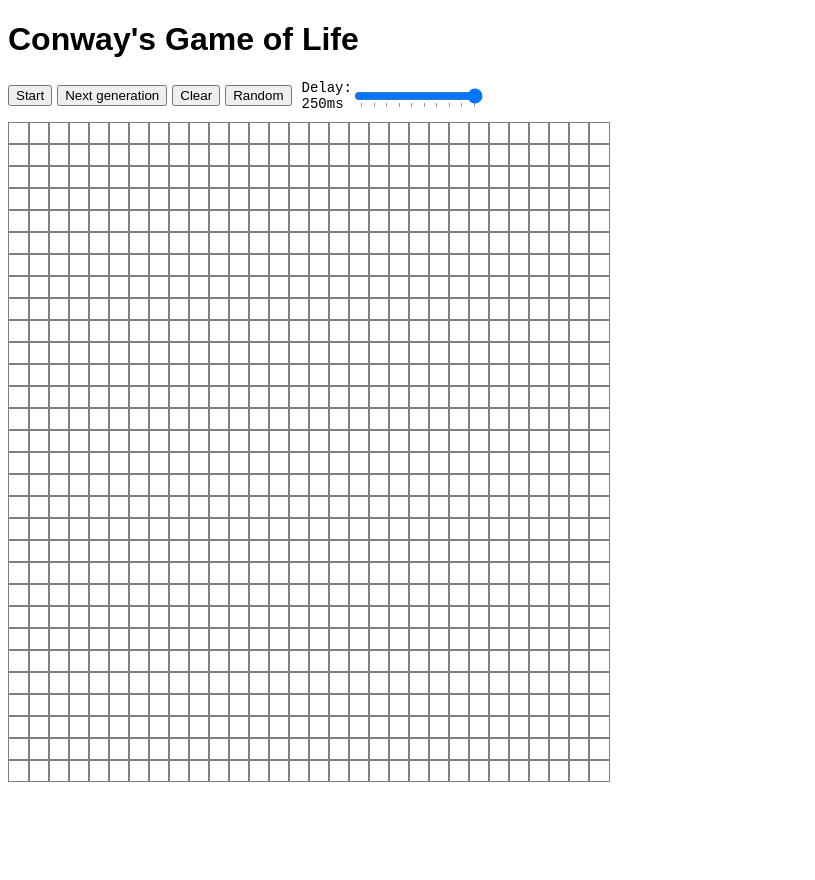
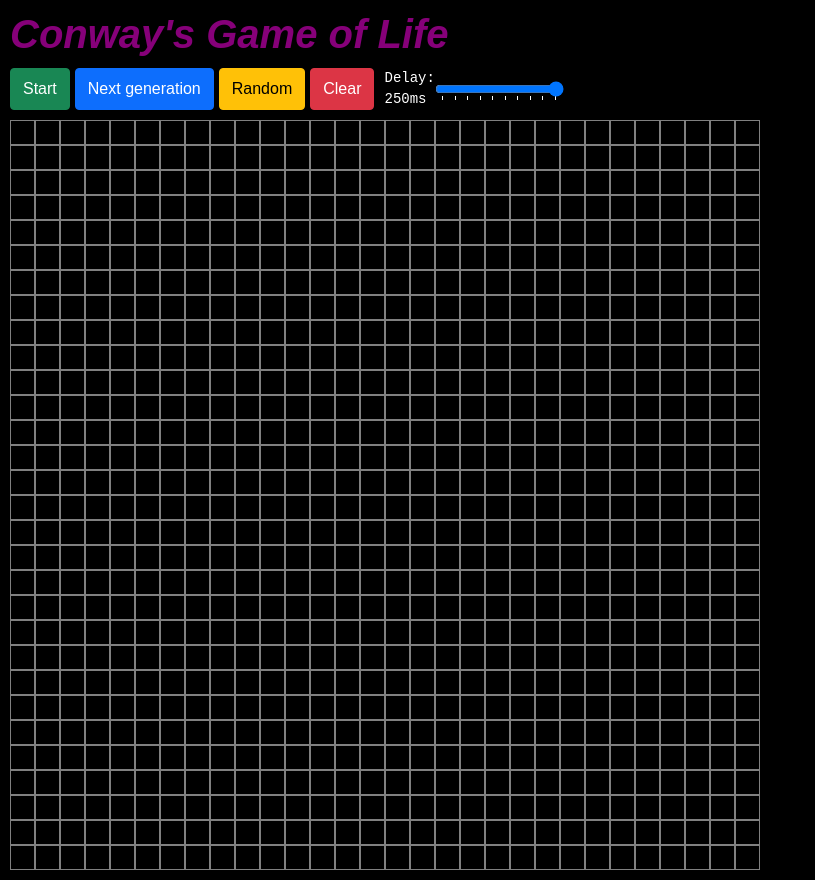
Before and after one commit to vancomm/game-of-life, a React app: page / in a window 1280 px wide. Shown: the whole page, without its empty margins (0-815 px from the left). Before the commit the page ends 800 px from the top, so only its background shows below. Built offline with nearby package versions, Linux system fonts and the light colour scheme.

Commit message:
dark theme

```diff
--- a/index.html
+++ b/index.html
@@ -6,6 +6,8 @@
   <meta http-equiv="X-UA-Compatible" content="IE=edge">
   <meta name="viewport" content="width=device-width, initial-scale=1.0">
   <title>Game of Life</title>
+  <link rel="stylesheet" href="https://cdn.jsdelivr.net/npm/bootstrap@5.1.3/dist/css/bootstrap.min.css"
+    integrity="sha384-1BmE4kWBq78iYhFldvKuhfTAU6auU8tT94WrHftjDbrCEXSU1oBoqyl2QvZ6jIW3" crossorigin="anonymous" />
 </head>
 
 <body>
--- a/package.json
+++ b/package.json
@@ -42,12 +42,14 @@
   "dependencies": {
     "@fastify/static": "^6.4.0",
     "@reduxjs/toolkit": "^1.8.2",
+    "bootstrap": "^5.1.3",
     "classnames": "^2.3.1",
     "express": "^4.18.1",
     "fastify": "^4.0.3",
     "immer": "^9.0.15",
     "prop-types": "^15.8.1",
     "react": "^18.1.0",
+    "react-bootstrap": "^2.4.0",
     "react-dom": "^18.1.0",
     "react-redux": "^8.0.2"
   }
--- a/src/components/App.jsx
+++ b/src/components/App.jsx
@@ -7,9 +7,10 @@ import React, {
 } from 'react';
 import produce from 'immer';
 import cn from 'classnames';
+import Button from 'react-bootstrap/Button';
 import Slider from './Slider.jsx';
 
-const CELL_SIZE = '20px';
+const CELL_SIZE = '25px';
 const NUM_ROWS = 30;
 const NUM_COLS = 30;
 const RND_SPARSITY = 0.8;
@@ -109,62 +110,35 @@ export default function App() {
     }));
   };
 
-  // useEffect(() => {
-  //   const handleKeyDown = (e) => {
-  //     switch (e.key) {
-  //       case 's': {
-  //         e.preventDefault();
-  //         toggleRunning();
-  //         break;
-  //       }
-  //       case 'c': {
-  //         e.preventDefault();
-  //         clearField();
-  //         break;
-  //       }
-  //       case 'r': {
-  //         e.preventDefault();
-  //         randomizeField();
-  //         break;
-  //       }
-  //       default: break;
-  //     }
-  //   };
-  //   document.addEventListener('keydown', handleKeyDown);
-  //   return () => {
-  //     document.removeEventListener('keydown', handleKeyDown);
-  //   };
-  // }, []);
-
   return (
     <>
       <h1>Conway&apos;s Game of Life</h1>
-      <div className="buttons">
-        <button
-          type="button"
+      <div className="btn-container">
+        <Button
+          variant={running ? 'danger' : 'success'}
           onClick={toggleRunning}
         >
           {running ? 'Stop' : 'Start'}
-        </button>
-        <button
-          type="button"
+        </Button>
+        <Button
+          variant="primary"
           onClick={runOneGen}
           disabled={running}
         >
           Next generation
-        </button>
-        <button
-          type="button"
+        </Button>
+        <Button
+          variant="warning"
+          onClick={randomizeField}
+        >
+          Random
+        </Button>
+        <Button
+          variant="danger"
           onClick={clearField}
         >
           Clear
-        </button>
-        <button
-          type="button"
-          onClick={randomizeField}
-        >
-          Random
-        </button>
+        </Button>
         <Slider value={ms} setValue={setMs} />
       </div>
       <div
@@ -182,3 +156,30 @@ export default function App() {
     </>
   );
 }
+
+// useEffect(() => {
+//   const handleKeyDown = (e) => {
+//     switch (e.key) {
+//       case 's': {
+//         e.preventDefault();
+//         toggleRunning();
+//         break;
+//       }
+//       case 'c': {
+//         e.preventDefault();
+//         clearField();
+//         break;
+//       }
+//       case 'r': {
+//         e.preventDefault();
+//         randomizeField();
+//         break;
+//       }
+//       default: break;
+//     }
+//   };
+//   document.addEventListener('keydown', handleKeyDown);
+//   return () => {
+//     document.removeEventListener('keydown', handleKeyDown);
+//   };
+// }, []);
--- a/src/components/Slider.jsx
+++ b/src/components/Slider.jsx
@@ -8,6 +8,7 @@ export default function Slider({ value, setValue }) {
         htmlFor="delay"
         style={{
           fontFamily: 'monospace',
+          color: 'white',
           fontSize: '14px',
           display: 'flex',
           width: '100px',
@@ -27,6 +28,9 @@ export default function Slider({ value, setValue }) {
           step="25"
           value={value}
           list="steplist"
+          style={{
+            color: 'white',
+          }}
           onChange={(e) => setValue(e.target.value)}
         />
       </label>
--- a/src/styles/style.css
+++ b/src/styles/style.css
@@ -1,10 +1,74 @@
+@keyframes color-change {
+  0% {
+    color: red;
+  }
+
+  25% {
+    color: yellow;
+  }
+
+  50% {
+    color: green;
+  }
+
+  75% {
+    color: blue;
+  }
+
+  100% {
+    color: red;
+  }
+}
+
+@keyframes rainbow_animation {
+
+  0%,
+  100% {
+    background-position: 0 0;
+  }
+
+  50% {
+    background-position: 100% 0;
+  }
+}
+
 body {
   font-family: sans-serif;
+  background-color: black;
 }
 
 /* button::first-letter {
   text-decoration: underline;
 } */
+
+/* h1 {
+  width: fit-content;
+  margin: 10px;
+  font-weight: bold;
+  font-style: italic;
+  background: linear-gradient(to right, #6666ff, #0099ff, #00ff00, #ff3399, #6666ff);
+  -webkit-background-clip: text;
+  background-clip: text;
+  color: transparent;
+  animation: rainbow_animation 6s ease-in-out infinite;
+  background-size: 400% 100%;
+} */
+
+h1 {
+  background-color: black;
+  width: fit-content;
+  font-weight: bold;
+  font-style: italic;
+  animation: color-change 3s infinite;
+  margin: 10px;
+}
+
+.btn-container {
+  display: flex;
+  flex-wrap: wrap;
+  margin: 10px;
+  gap: 5px;
+}
 
 .buttons {
   padding-bottom: 10px;
@@ -23,6 +87,7 @@ body {
 
 .field {
   display: grid;
+  margin: 10px;
   grid-template-columns: repeat(var(--num-cols), var(--cell-size));
 }
 
```
Also changed, not shown: 1 other file (tests, documents, lock files or other folders).
